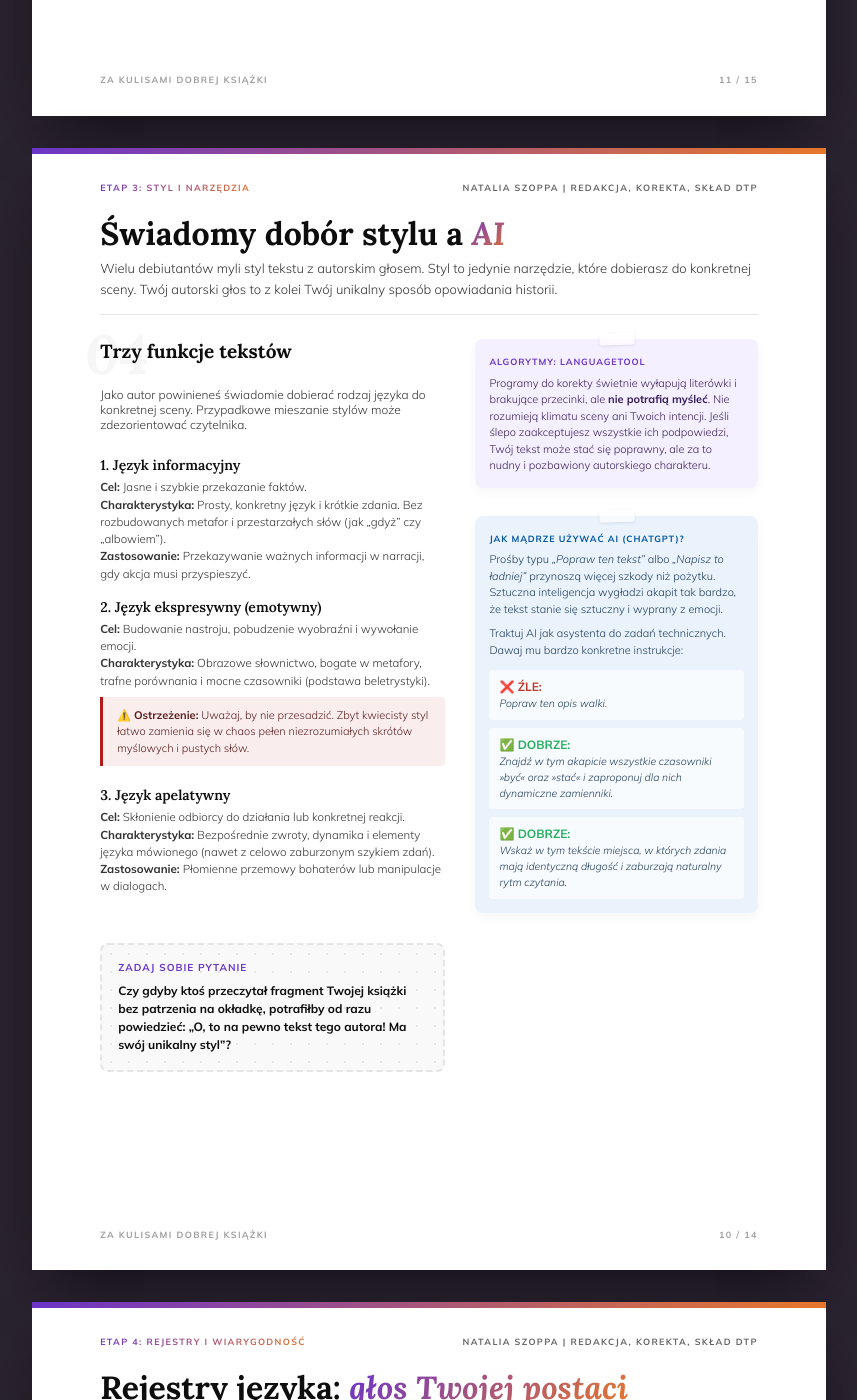
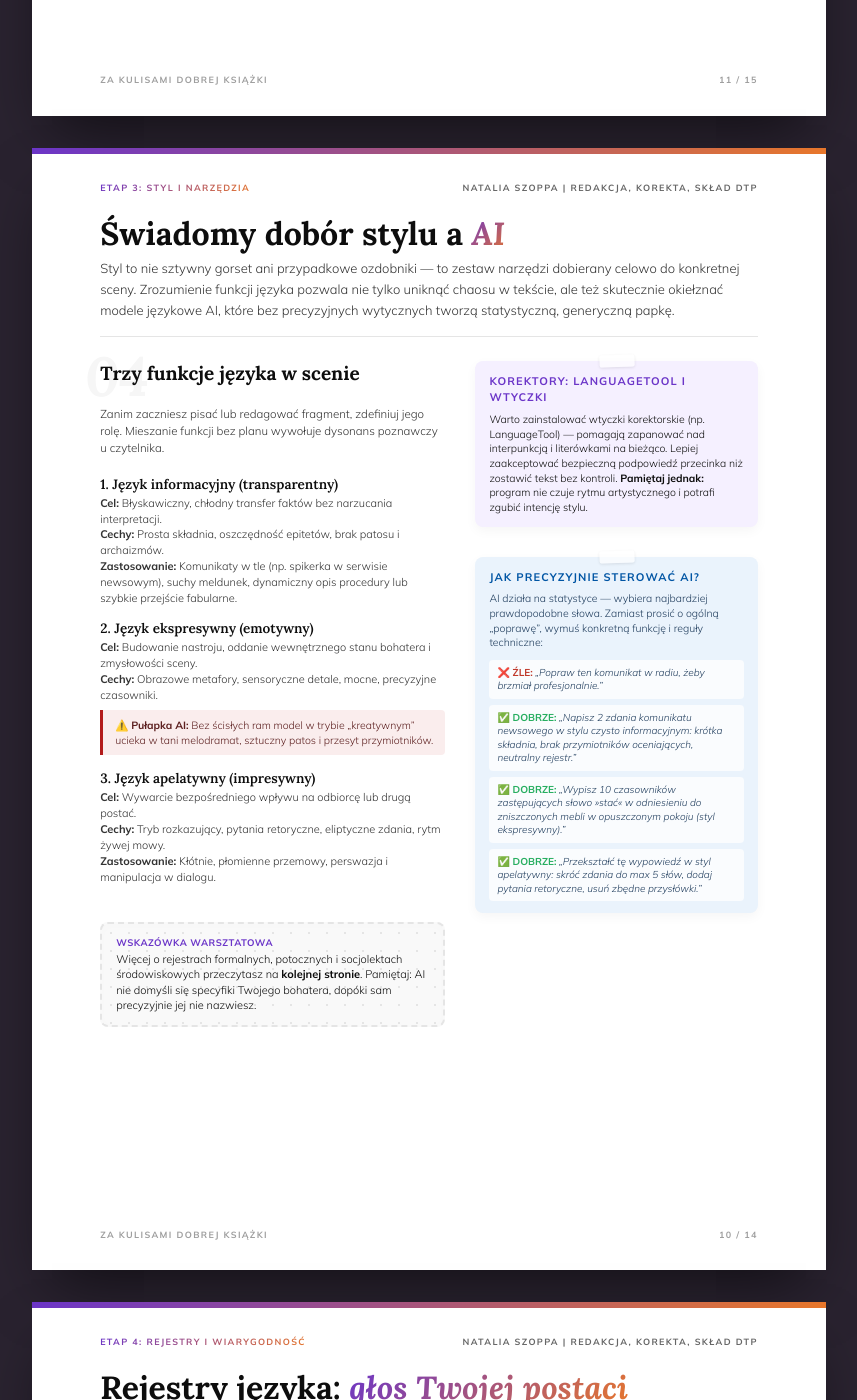
Before and after one commit to Bonnie00726/nataliaszoppa, a Jekyll site: the page arkusz językowy.html, which Jekyll copies as it is, in a window 1280 px wide and 1400 px high, scrolled down 12588 px. Shown: the whole window, without its empty margins (211-1068 px from the left). Built offline with Jekyll 4.4.1, drawn with Linux system fonts in a browser that asks for light colours.

Commit message:
Update arkusz językowy.html

```diff
--- a/arkusz językowy.html
+++ b/arkusz językowy.html
@@ -794,70 +794,81 @@
 
   <div class="section-opener">
     <h2 class="section-title">Świadomy dobór stylu a <em class="grad-type">AI</em></h2>
-    <p class="body">Wielu debiutantów myli styl tekstu z autorskim głosem. Styl to jedynie narzędzie, które dobierasz do konkretnej sceny. Twój autorski głos to z kolei Twój unikalny sposób opowiadania historii.</p>
+    <p class="body">Styl to nie sztywny gorset ani przypadkowe ozdobniki — to zestaw narzędzi dobierany celowo do konkretnej sceny. Zrozumienie funkcji języka pozwala nie tylko uniknąć chaosu w tekście, ale też skutecznie okiełznać modele językowe AI, które bez precyzyjnych wytycznych tworzą statystyczną, generyczną papkę.</p>
   </div>
 
   <div class="q-row" style="flex-grow: 1;">
-    <!-- LEWA KOLUMNA -->
+    <!-- LEWA KOLUMNA: FUNKCJE TEKSTU I INTENCJA -->
     <div class="q-main">
 
-      <div class="q-header-area" style="margin-bottom: 24px;"><span class="qnum-bg">04</span><h3 class="qtitle">Trzy funkcje tekstów</h3></div>
+      <div class="q-header-area" style="margin-bottom: 20px;"><span class="qnum-bg">04</span><h3 class="qtitle">Trzy funkcje języka w scenie</h3></div>
 
-      <p style="font-size: 12px; margin-bottom: 24px; color: var(--ink-soft);">Jako autor powinieneś świadomie dobierać rodzaj języka do konkretnej sceny. Przypadkowe mieszanie stylów może zdezorientować czytelnika.</p>
+      <p style="font-size: 11.5px; margin-bottom: 18px; color: var(--ink-soft); line-height: 1.5;">Zanim zaczniesz pisać lub redagować fragment, zdefiniuj jego rolę. Mieszanie funkcji bez planu wywołuje dysonans poznawczy u czytelnika.</p>
 
-      <div style="margin-bottom: 20px;">
+      <div style="margin-bottom: 16px;">
         <!-- TYP 1 -->
-        <h4 style="color: var(--ink); font-size: 14px; margin-bottom: 4px; font-family: var(--serif);">1. Język informacyjny</h4>
-        <p style="margin-bottom: 16px; font-size: 11.5px; line-height: 1.5; color: var(--ink-soft);"><strong>Cel:</strong> Jasne i szybkie przekazanie faktów.<br>
-        <strong>Charakterystyka:</strong> Prosty, konkretny język i krótkie zdania. Bez rozbudowanych metafor i przestarzałych słów (jak „gdyż” czy „albowiem”).<br>
-        <strong>Zastosowanie:</strong> Przekazywanie ważnych informacji w narracji, gdy akcja musi przyspieszyć.</p>
+        <h4 style="color: var(--ink); font-size: 13.5px; margin-bottom: 3px; font-family: var(--serif);">1. Język informacyjny (transparentny)</h4>
+        <p style="margin-bottom: 12px; font-size: 11px; line-height: 1.45; color: var(--ink-soft);">
+          <strong>Cel:</strong> Błyskawiczny, chłodny transfer faktów bez narzucania interpretacji.<br>
+          <strong>Cechy:</strong> Prosta składnia, oszczędność epitetów, brak patosu i archaizmów.<br>
+          <strong>Zastosowanie:</strong> Komunikaty w tle (np. spikerka w serwisie newsowym), suchy meldunek, dynamiczny opis procedury lub szybkie przejście fabularne.
+        </p>
 
         <!-- TYP 2 -->
-        <h4 style="color: var(--ink); font-size: 14px; margin-bottom: 4px; font-family: var(--serif);">2. Język ekspresywny (emotywny)</h4>
-        <p style="margin-bottom: 8px; font-size: 11.5px; line-height: 1.5; color: var(--ink-soft);"><strong>Cel:</strong> Budowanie nastroju, pobudzenie wyobraźni i wywołanie emocji.<br>
-        <strong>Charakterystyka:</strong> Obrazowe słownictwo, bogate w metafory, trafne porównania i mocne czasowniki (podstawa beletrystyki).</p>
+        <h4 style="color: var(--ink); font-size: 13.5px; margin-bottom: 3px; font-family: var(--serif);">2. Język ekspresywny (emotywny)</h4>
+        <p style="margin-bottom: 6px; font-size: 11px; line-height: 1.45; color: var(--ink-soft);">
+          <strong>Cel:</strong> Budowanie nastroju, oddanie wewnętrznego stanu bohatera i zmysłowości sceny.<br>
+          <strong>Cechy:</strong> Obrazowe metafory, sensoryczne detale, mocne, precyzyjne czasowniki.
+        </p>
 
-        <div style="background: #FAEDED; border-left: 3px solid #B31B1B; padding: 10px 14px; font-size: 11px; color: #5c1f1f; margin-bottom: 20px; border-radius: 0 4px 4px 0; line-height: 1.5;">
-          <strong>⚠️ Ostrzeżenie:</strong> Uważaj, by nie przesadzić. Zbyt kwiecisty styl łatwo zamienia się w chaos pełen niezrozumiałych skrótów myślowych i pustych słów.
+        <div style="background: #FAEDED; border-left: 3px solid #B31B1B; padding: 8px 12px; font-size: 10.5px; color: #5c1f1f; margin-bottom: 14px; border-radius: 0 4px 4px 0; line-height: 1.4;">
+          <strong>⚠️ Pułapka AI:</strong> Bez ścisłych ram model w trybie „kreatywnym” ucieka w tani melodramat, sztuczny patos i przesyt przymiotników.
         </div>
 
         <!-- TYP 3 -->
-        <h4 style="color: var(--ink); font-size: 14px; margin-bottom: 4px; font-family: var(--serif);">3. Język apelatywny</h4>
-        <p style="margin-bottom: 24px; font-size: 11.5px; line-height: 1.5; color: var(--ink-soft);"><strong>Cel:</strong> Skłonienie odbiorcy do działania lub konkretnej reakcji.<br>
-        <strong>Charakterystyka:</strong> Bezpośrednie zwroty, dynamika i elementy języka mówionego (nawet z celowo zaburzonym szykiem zdań).<br>
-        <strong>Zastosowanie:</strong> Płomienne przemowy bohaterów lub manipulacje w dialogach.</p>
+        <h4 style="color: var(--ink); font-size: 13.5px; margin-bottom: 3px; font-family: var(--serif);">3. Język apelatywny (impresywny)</h4>
+        <p style="margin-bottom: 16px; font-size: 11px; line-height: 1.45; color: var(--ink-soft);">
+          <strong>Cel:</strong> Wywarcie bezpośredniego wpływu na odbiorcę lub drugą postać.<br>
+          <strong>Cechy:</strong> Tryb rozkazujący, pytania retoryczne, eliptyczne zdania, rytm żywej mowy.<br>
+          <strong>Zastosowanie:</strong> Kłótnie, płomienne przemowy, perswazja i manipulacja w dialogu.
+        </p>
       </div>
 
-      <div class="dot-grid-box short" style="min-height: auto; padding: 16px; border-color: var(--paper-mid); background-color: var(--paper-warm);">
-        <span class="box-title" style="color: var(--grad-start); font-size: 10px; margin-bottom: 8px; display: block;">Zadaj sobie pytanie</span>
-        <p style="font-size: 12px; font-weight: 700; color: var(--ink); margin: 0; line-height: 1.5;">Czy gdyby ktoś przeczytał fragment Twojej książki bez patrzenia na okładkę, potrafiłby od razu powiedzieć: „O, to na pewno tekst tego autora! Ma swój unikalny styl”?</p>
+      <div class="dot-grid-box short" style="min-height: auto; padding: 12px 14px; border-color: var(--paper-mid); background-color: var(--paper-warm);">
+        <span class="box-title" style="color: var(--grad-start); font-size: 9.5px; margin-bottom: 4px; display: block; text-transform: uppercase; letter-spacing: 0.5px; font-weight: 700;">Wskazówka warsztatowa</span>
+        <p style="font-size: 11px; color: var(--ink); margin: 0; line-height: 1.4;">Więcej o rejestrach formalnych, potocznych i socjolektach środowiskowych przeczytasz na <strong>kolejnej stronie</strong>. Pamiętaj: AI nie domyśli się specyfiki Twojego bohatera, dopóki sam precyzyjnie jej nie nazwiesz.</p>
       </div>
 
     </div>
 
-    <!-- PRAWA KOLUMNA (SIDEBAR) -->
+    <!-- PRAWA KOLUMNA: NARZĘDZIA I PROMPTY -->
     <div class="q-sidebar" style="padding-top: 0;">
 
-      <div class="box box-purple">
-        <span class="box-title">Algorytmy: LanguageTool</span>
-        Programy do korekty świetnie wyłapują literówki i brakujące przecinki, ale <strong>nie potrafią myśleć</strong>. Nie rozumieją klimatu sceny ani Twoich intencji. Jeśli ślepo zaakceptujesz wszystkie ich podpowiedzi, Twój tekst może stać się poprawny, ale za to nudny i pozbawiony autorskiego charakteru.
+      <!-- BOX KOREKTORY -->
+      <div class="box box-purple" style="margin-bottom: 14px; padding: 12px 14px;">
+        <span class="box-title" style="font-size: 11px; font-weight: 700; margin-bottom: 6px; display: block;">Korektory: LanguageTool i wtyczki</span>
+        <p style="font-size: 10.5px; line-height: 1.4; margin: 0; color: var(--ink);">Warto zainstalować wtyczki korektorskie (np. LanguageTool) — pomagają zapanować nad interpunkcją i literówkami na bieżąco. Lepiej zaakceptować bezpieczną podpowiedź przecinka niż zostawić tekst bez kontroli. <strong>Pamiętaj jednak:</strong> program nie czuje rytmu artystycznego i potrafi zgubić intencję stylu.</p>
       </div>
 
-      <div class="box box-blue">
-        <span class="box-title">Jak mądrze używać AI (ChatGPT)?</span>
-        <p style="margin-bottom: 8px;">Prośby typu <em>„Popraw ten tekst”</em> albo <em>„Napisz to ładniej”</em> przynoszą więcej szkody niż pożytku. Sztuczna inteligencja wygładzi akapit tak bardzo, że tekst stanie się sztuczny i wyprany z emocji.</p>
-        <p style="margin-bottom: 12px;">Traktuj AI jak asystenta do zadań technicznych. Dawaj mu bardzo konkretne instrukcje:</p>
+      <!-- BOX AI PROMPTING -->
+      <div class="box box-blue" style="padding: 12px 14px;">
+        <span class="box-title" style="font-size: 11px; font-weight: 700; margin-bottom: 6px; display: block;">Jak precyzyjnie sterować AI?</span>
+        <p style="margin-bottom: 10px; font-size: 10.5px; line-height: 1.4;">AI działa na statystyce — wybiera najbardziej prawdopodobne słowa. Zamiast prosić o ogólną „poprawę”, wymuś konkretną funkcję i reguły techniczne:</p>
 
-        <div style="background: rgba(255,255,255,0.7); padding: 8px 10px; border-radius: 4px; margin-bottom: 8px; font-size: 10.5px;">
-          <span style="color: #c0392b; font-weight: bold; font-size: 12px;">❌ ŹLE:</span><br><em>Popraw ten opis walki.</em>
+        <div style="background: rgba(255,255,255,0.75); padding: 6px 8px; border-radius: 4px; margin-bottom: 6px; font-size: 10px; line-height: 1.35;">
+          <span style="color: #c0392b; font-weight: bold;">❌ ŹLE:</span> <em>„Popraw ten komunikat w radiu, żeby brzmiał profesjonalnie.”</em>
         </div>
 
-        <div style="background: rgba(255,255,255,0.7); padding: 8px 10px; border-radius: 4px; margin-bottom: 8px; font-size: 10.5px;">
-          <span style="color: #27ae60; font-weight: bold; font-size: 12px;">✅ DOBRZE:</span><br><em>Znajdź w tym akapicie wszystkie czasowniki »być« oraz »stać« i zaproponuj dla nich dynamiczne zamienniki.</em>
+        <div style="background: rgba(255,255,255,0.75); padding: 6px 8px; border-radius: 4px; margin-bottom: 6px; font-size: 10px; line-height: 1.35;">
+          <span style="color: #27ae60; font-weight: bold;">✅ DOBRZE:</span> <em>„Napisz 2 zdania komunikatu newsowego w stylu czysto informacyjnym: krótka składnia, brak przymiotników oceniających, neutralny rejestr.”</em>
         </div>
 
-        <div style="background: rgba(255,255,255,0.7); padding: 8px 10px; border-radius: 4px; font-size: 10.5px;">
-          <span style="color: #27ae60; font-weight: bold; font-size: 12px;">✅ DOBRZE:</span><br><em>Wskaż w tym tekście miejsca, w których zdania mają identyczną długość i zaburzają naturalny rytm czytania.</em>
+        <div style="background: rgba(255,255,255,0.75); padding: 6px 8px; border-radius: 4px; margin-bottom: 6px; font-size: 10px; line-height: 1.35;">
+          <span style="color: #27ae60; font-weight: bold;">✅ DOBRZE:</span> <em>„Wypisz 10 czasowników zastępujących słowo »stać« w odniesieniu do zniszczonych mebli w opuszczonym pokoju (styl ekspresywny).”</em>
+        </div>
+
+        <div style="background: rgba(255,255,255,0.75); padding: 6px 8px; border-radius: 4px; font-size: 10px; line-height: 1.35;">
+          <span style="color: #27ae60; font-weight: bold;">✅ DOBRZE:</span> <em>„Przekształć tę wypowiedź w styl apelatywny: skróć zdania do max 5 słów, dodaj pytania retoryczne, usuń zbędne przysłówki.”</em>
         </div>
       </div>
 
@@ -866,6 +877,7 @@
   </div>
   <div class="runner bottom"><span>ZA KULISAMI DOBREJ KSIĄŻKI</span><span>10 / 14</span></div>
 </section>
+
 <!-- STRONA 8 REJESTRY JĘZYKOWE -->
 <section class="page" style="display: flex; flex-direction: column; height: 100%; min-height: 297mm;">
   <div class="runner top"><span class="grad-type">Etap 4: Rejestry i Wiarygodność</span><span>Natalia Szoppa | Redakcja, korekta, skład DTP</span></div>
```
